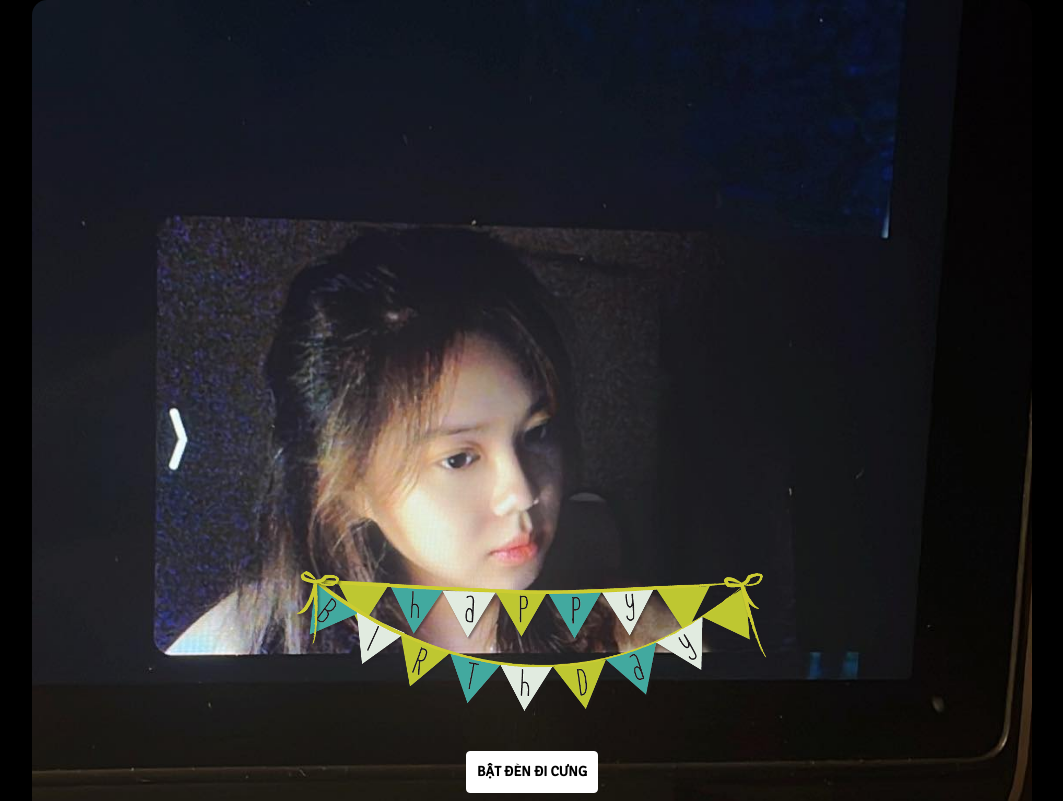
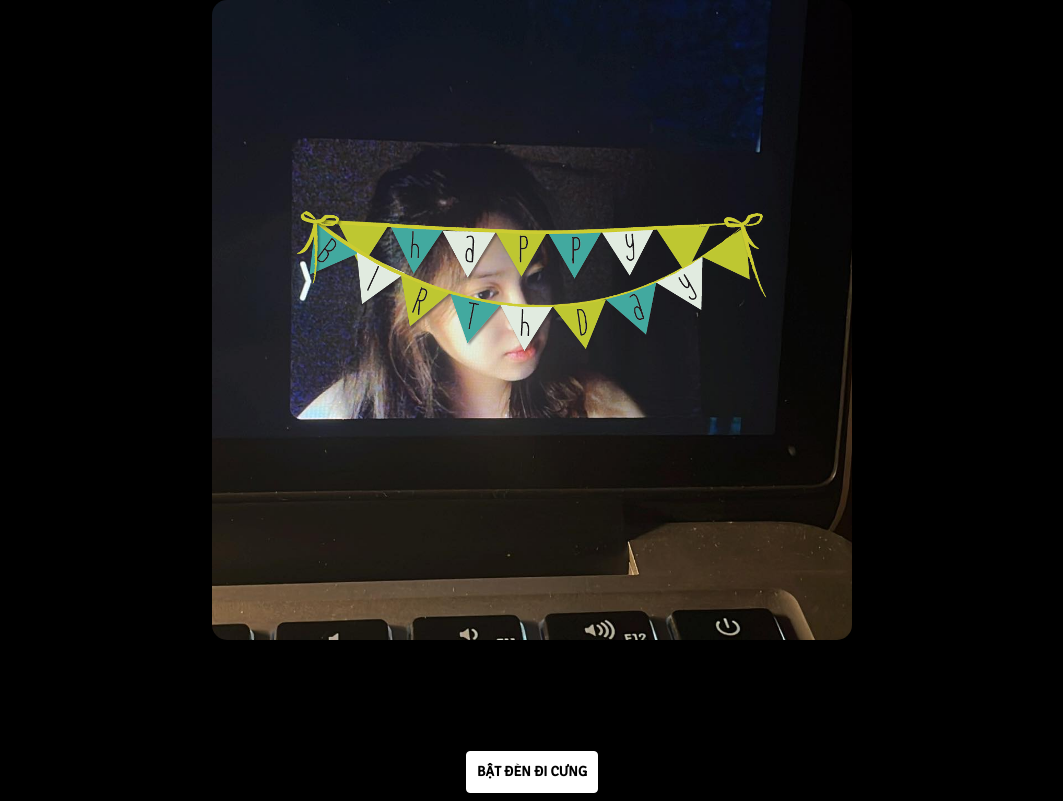
Before and after one commit to leohoccode/leohoccode.github.io, a website: page index.html in a window 1280 px wide. Shown: the top 801 px of the page, without its empty margins (108-1171 px from the left). Drawn offline with nearby package versions, Linux system fonts and the light colour scheme.

Commit message:
Update index.html

```diff
--- a/index.html
+++ b/index.html
@@ -39,7 +39,7 @@ img {
 </style>
 
 <body>
-	<img src="tramanh.jpg" alt="tram anh" width="1000" height="1000">
+	<img src="tramanh.jpg" alt="tram anh" style="width:50%">
 	<div class="loading"></div>
 	<audio class="song" controls loop>
         <source src="tramanh1.mp4"></source>
```
